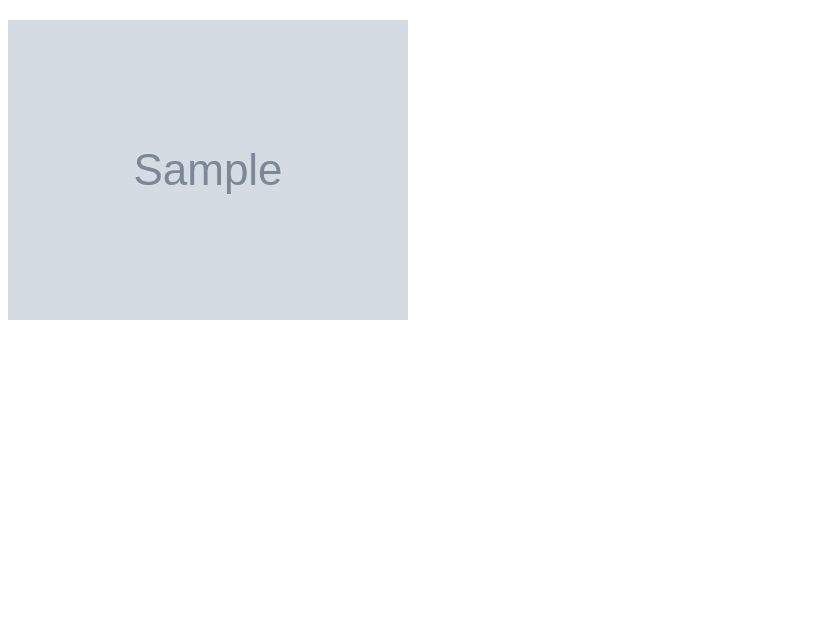
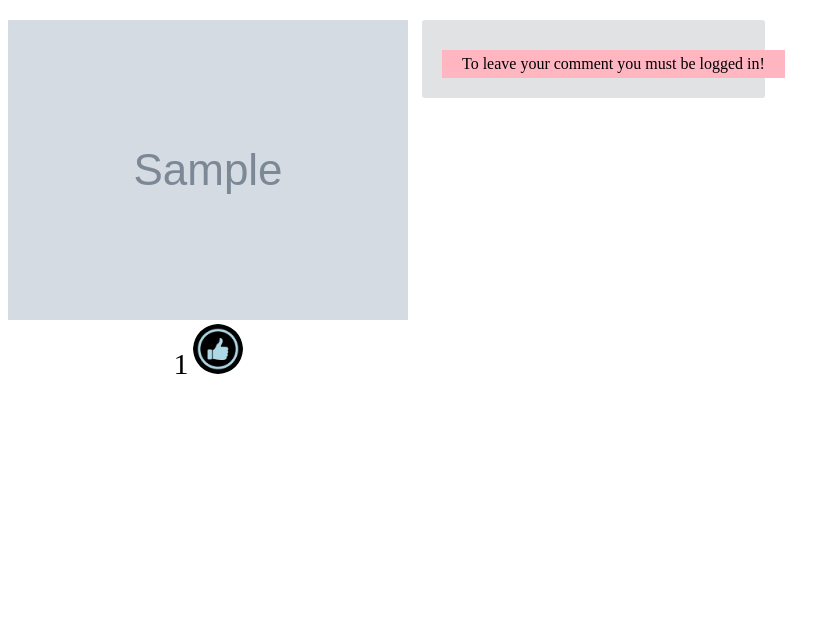
Before and after one commit to vsosevic/camagru_mvc, a PHP site: page /gallery/image/10 in a window 1280 px wide. Shown: the part 66-687 px from the top of the page, without its empty margins (0-840 px from the left). Run offline with PHP 8.4, Linux system fonts and the light colour scheme; data comes from the database, SQL or seed files in the repository; tables that the repository leaves empty hold one stand-in row (values such as "Sample post"); grey boxes marked "Sample" are stand-in pictures; some libraries are stand-ins or nearby versions.

Commit message:
Image page. First steps.

```diff
--- a/controllers/GalleryController.php
+++ b/controllers/GalleryController.php
@@ -28,6 +28,8 @@
     public function actionImage($id_image) {
 	    if (!empty($id_image)) {
             $image = $this->db->query("SELECT * FROM images WHERE id_image=$id_image")->fetchObject();
+            $comments = $this->db->query("SELECT * FROM comments INNER JOIN users ON comments.id_user=users.id_user WHERE id_image=$id_image")->fetchAll(PDO::FETCH_OBJ);
+            $likes = $this->db->query("SELECT * FROM likes WHERE id_image=$id_image")->rowCount();
         }
 
         include_once (ROOT . '/views/layouts/header.php');
--- a/views/gallery/image.php
+++ b/views/gallery/image.php
@@ -1 +1,47 @@
-<img class='' src='<?php echo $image->image_path; ?>'>
+<div class="main-gallery">
+    <div class="image-overview">
+        <img src="<?php echo $image->image_path ?>">
+        <div class="likes-number-btn">
+            <span id="number-of-likes" style="font-size: 30px;"><?php echo $likes; ?></span>
+            <a href="#" id="like" hidden disabled><img src="/files/sources/like.png" width="50"></a>
+            <a href="#" id="unlike"><img style="background: lightblue; border-radius: 30px;" src="/files/sources/like.png" width="50"></a>
+        </div>
+
+        <!-- Pluso BEGIN -->
+        <script type="text/javascript">(function() {
+                if (window.pluso)if (typeof window.pluso.start == "function") return;
+                if (window.ifpluso==undefined) { window.ifpluso = 1;
+                    var d = document, s = d.createElement('script'), g = 'getElementsByTagName';
+                    s.type = 'text/javascript'; s.charset='UTF-8'; s.async = true;
+                    s.src = ('https:' == window.location.protocol ? 'https' : 'http')  + '://share.pluso.ru/pluso-like.js';
+                    var h=d[g]('body')[0];
+                    h.appendChild(s);
+                }})();</script>
+        <div class="pluso" data-background="transparent" data-options="small,square,line,horizontal,counter,theme=04" data-services="facebook,google,email,print"></div>
+        <!-- Pluso END -->
+
+    </div>
+
+    <div style="display: inline-block;" class="comments-block">
+        <div class="comments">
+            <?php foreach ($comments as $comment): ?>
+                <div class="comment">
+                    <span class="comment-user-name"><?php echo $comment->username . ": " ?></span>
+                    <span><?php echo $comment->comment ?></span>
+                    <br />
+                    <span class="comment-date"><?php echo $comment->date ?></span>
+                </div>
+            <?php endforeach; ?>
+        </div>
+        <?php if (!isset($_SESSION['logged_id_user'])): ?>
+            <span class='errmsg' style='width: 100%; text-align: center;'>To leave your comment you must be logged in!</span>
+        <?php else: ?>
+            <form style="text-align: left" method="post" action="image/comment/<?php echo $image->id_image; ?>" id="comment-form">
+                <input type="text" name="comment-text" placeholder="Write a new comment" required="" style="width: 95%;">
+            </form>
+        <?php endif; ?>
+    </div>
+    <div style="clear: both;"></div>
+</div>
+
+<script type="text/javascript" src="js/like.js"></script>
```
Also changed, not shown: files/sources/like.png (added).
